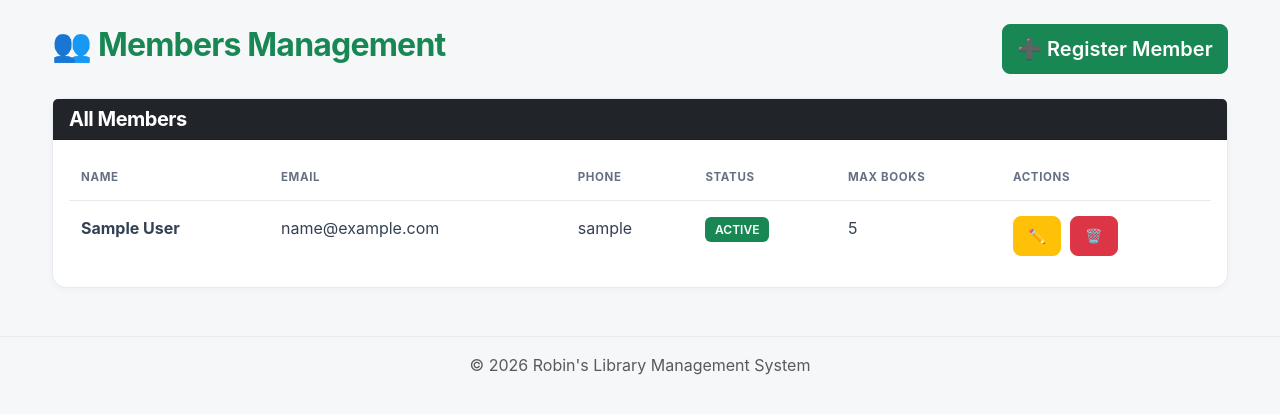
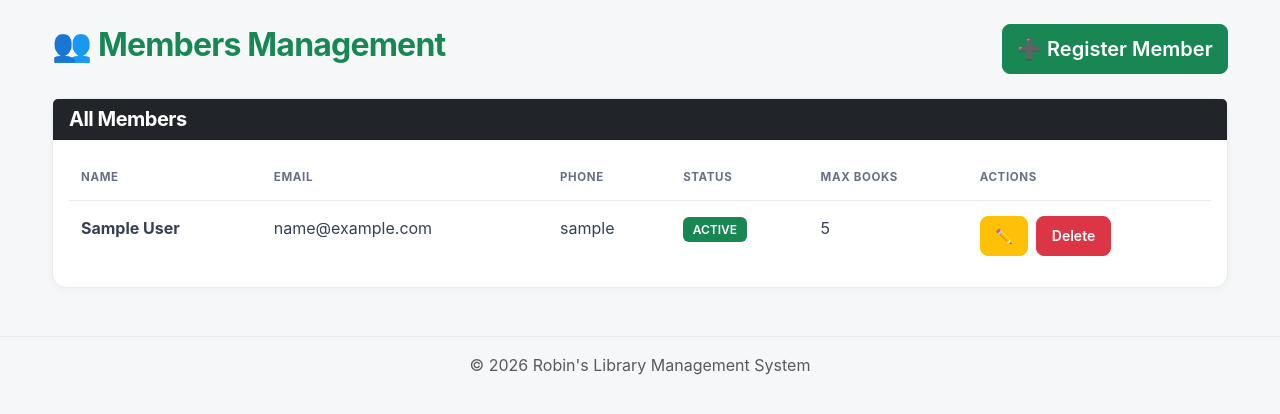
Before and after one commit to robinmwaniki/LibraryManagementSystem, a Spring Boot app: page /members in a window 1280 px wide. Shown: the part 68-482 px from the top of the page. Run offline with Spring Boot 4, Linux system fonts and the light colour scheme; the visitor is signed in with stand-in values (Sample User, id 1); some of the project's set-up classes (security, data sources, template engines, error pages and the like) are left out, and stand-ins take their place; some libraries are stand-ins or nearby versions.

Commit message:
fix(ui): use safe POST form for member deletion

```diff
--- a/src/main/resources/templates/members/list.html
+++ b/src/main/resources/templates/members/list.html
@@ -51,6 +51,7 @@
         <button type="button" class="btn-close" data-bs-dismiss="alert"></button>
     </div>
 
+    <div th:if="${error}" class="alert alert-danger" th:text="${error}"></div>
     <div class="card shadow">
         <div class="card-header bg-dark text-white">
             <h5 class="mb-0">All Members</h5>
@@ -82,9 +83,7 @@
                         <td>
                             <a th:href="@{/members/edit/{id}(id=${member.id})}"
                                class="btn btn-sm btn-warning me-1">✏️</a>
-                            <a th:href="@{/members/delete/{id}(id=${member.id})}"
-                               class="btn btn-sm btn-danger"
-                               onclick="return confirm('Delete this member?')">🗑️</a>
+                            <form class="d-inline" method="post" th:action="@{/members/delete/{id}(id=${member.id})}" onsubmit="return confirm('Delete this member?')"><button class="btn btn-sm btn-danger" type="submit">Delete</button></form>
                         </td>
                     </tr>
                     </tbody>
```
